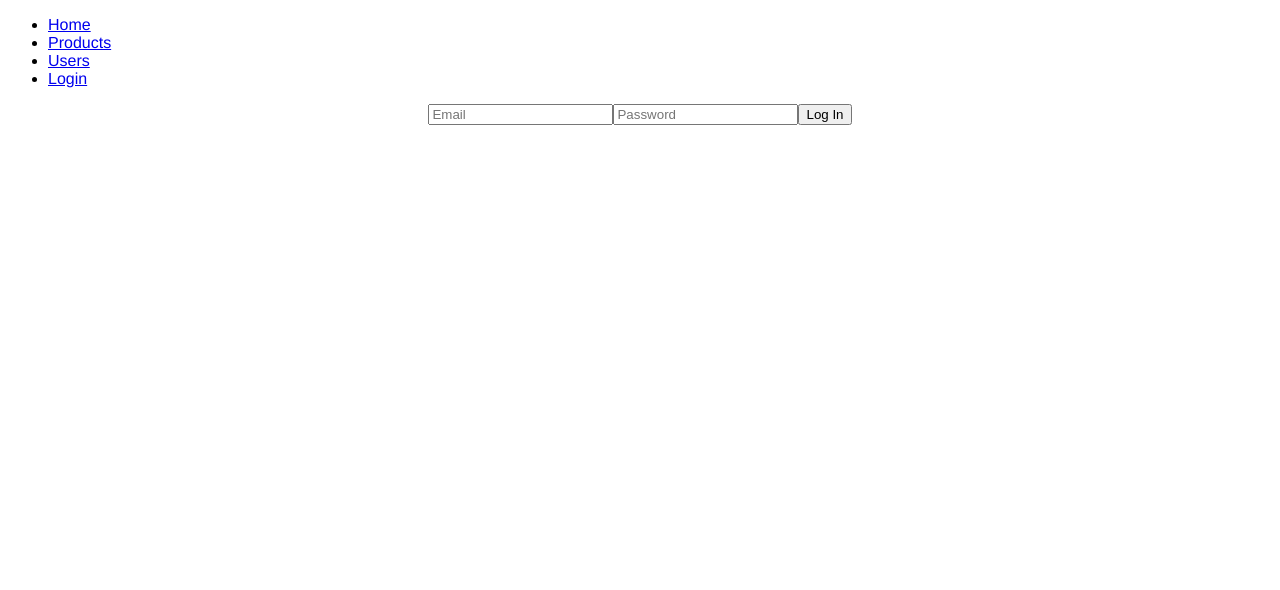
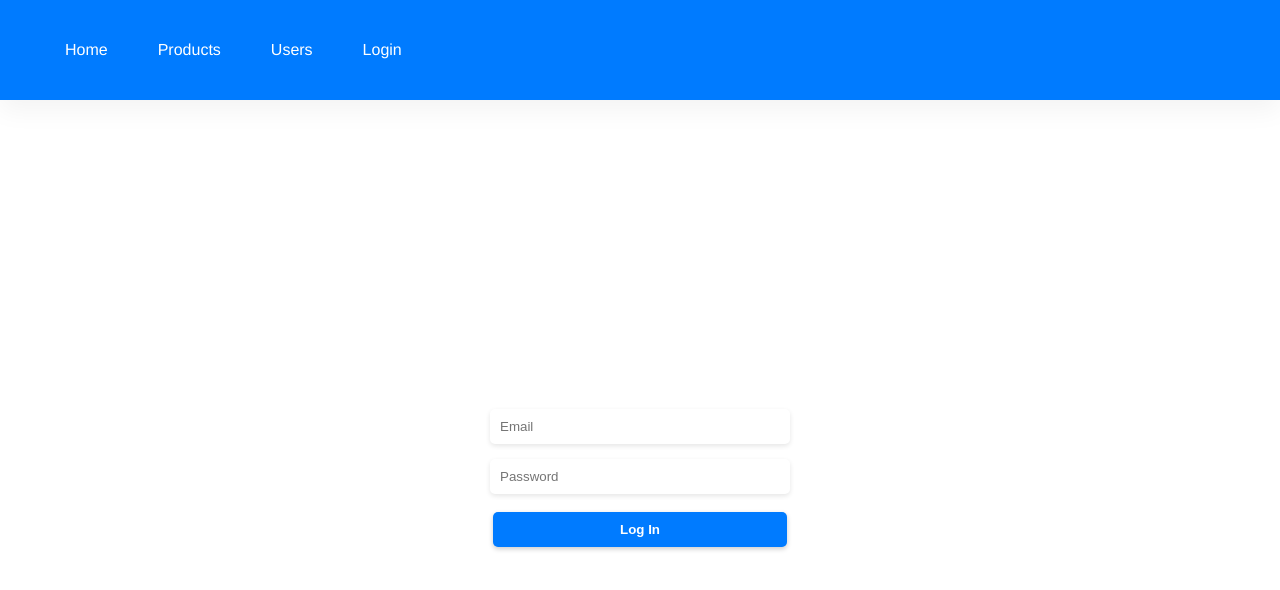
Before and after one commit to lst68868/ecommerce_react_frontend, a React (Create React App) app: page /login in a window 1280 px wide. Shown: the top 590 px of the page. Built offline with nearby package versions, Linux system fonts and the light colour scheme.

Commit message:
new styles

```diff
--- /dev/null
+++ b/src/components/App.css
@@ -0,0 +1,54 @@
+:root {
+    --primary-color: #414141;
+    --secondary-color: #6c6c6c;
+    --background-color: #ffffff;
+    --text-color: #000000;
+    --font-family: Helvetica, Arial, sans-serif;
+    --button-color: #007BFF;
+    --button-hover-color: #0056b3;
+}
+
+body {
+    font-family: var(--font-family);
+    margin: 0;
+    padding: 0;
+}
+
+button {
+    padding: 10px;
+    margin: 3px;
+    border: none;
+    border-radius: 5px;
+    background-color: var(--button-color);
+    color: var(--background-color);
+    cursor: pointer;
+    transition: background-color 0.3s ease, transform 0.3s ease;
+    border-radius: 5px;
+    font-weight: bold;
+    box-shadow: 0 2px 5px rgba(0,0,0,.2);
+}
+
+button:hover {
+    background-color: var(--button-hover-color);
+    transform: scale(1.05);
+}
+
+.logout-button {
+    background-color: #008CBA; /* Change this to whatever color you like */
+    color: white;
+    padding: 5px 10px;
+    margin: 0 10px;
+    border: none;
+    border-radius: 5px;
+    cursor: pointer;
+  }
+
+  .logout-button:hover {
+    background-color: #007B9A; /* A slightly darker shade for hover effect */
+  }
+
+  .navbar-container {
+    display: flex;
+    justify-content: space-between;
+    align-items: center;
+  }
--- a/src/components/App.js
+++ b/src/components/App.js
@@ -5,6 +5,7 @@ import NavBar from "./Nav/NavBar";
 import Home from "./Screens/Home";
 import UserLogin from "./Users/UserLogin";
 import AuthProvider from "../hooks/AuthContext";
+import "./App.css";
 
 function App() {
   const [loggedInUser, setLoggedInUser] = useState(() => {
@@ -24,13 +25,17 @@ function App() {
       <Router>
         <div>
           <div id="NavBar">
-            <NavBar />
+            <div className="navbar-container">
+              <NavBar />
+              {isUserLoggedIn ? (
+                <button className="logout-button" onClick={handleLogout}>
+                  Logout
+                </button>
+              ) : null}
+            </div>
           </div>
           <div id="home">
             {isUserLoggedIn ? <h1>Welcome {loggedInUser.firstName}</h1> : null}
-            {isUserLoggedIn ? (
-              <button onClick={handleLogout}>Logout</button>
-            ) : null}
             <Routes>
               <Route
                 path="/"
@@ -42,7 +47,6 @@ function App() {
                   )
                 }
               />
-
               <Route
                 path="/login"
                 element={
--- /dev/null
+++ b/src/components/Nav/NavBar.css
@@ -0,0 +1,41 @@
+#NavBar {
+    display: flex;
+    justify-content: space-between;
+    align-items: center;
+    padding: 20px 40px;
+    background-color: #007BFF; /* Modern blue */
+    color: var(--background-color);
+    box-shadow: 0px 10px 25px rgba(0, 0, 0, 0.05);
+    position: sticky;
+    top: 0;
+    z-index: 100;
+}
+
+
+#NavBar ul {
+    display: flex;
+    justify-content: space-between; /* or space-around */
+    list-style: none; /* remove the default bullet points */
+    padding: 0; /* remove padding */
+}
+
+
+
+#NavBar a {
+    color: var(--background-color);
+    display: flex;
+    text-decoration: none;
+    margin: 0 15px;
+    padding: 5px 10px;
+    transition: color 0.3s ease;
+    flex-direction: column;
+}
+
+#NavBar a:hover {
+    color: var(--button-hover-color);
+}
+
+/* Styling for active link */
+#NavBar a.active {
+    border-bottom: 2px solid var(--button-hover-color);
+}
--- a/src/components/Nav/NavBar.js
+++ b/src/components/Nav/NavBar.js
@@ -1,5 +1,6 @@
 import React from "react";
 import { Link } from "react-router-dom";
+import "./NavBar.css";
 
 function NavBar() {
   return (
--- a/src/components/Screens/Home.css
+++ b/src/components/Screens/Home.css
@@ -1,17 +1,3 @@
-:root {
-    --primary-color: #414141;
-    --secondary-color: #6c6c6c;
-    --background-color: #ffffff;
-    --text-color: #000000;
-    --font-family: Helvetica, Arial, sans-serif;
-    --button-color: #007BFF;
-    --button-hover-color: #0056b3;
-}
-
-body {
-    font-family: var(--font-family);
-}
-
 #home {
     display: flex;
     flex-wrap: wrap;
@@ -66,52 +52,3 @@ body {
     color: var(--secondary-color);
     margin-top: 5px;
 }
-
-.new-product {
-    background-color: var(--background-color);
-    padding: 10px;
-    text-align: center;
-    width: 80%;
-    margin: auto;
-    border-radius: 10px;
-    box-shadow: 0 4px 8px 0 rgba(0, 0, 0, 0.1);
-    transition: 0.3s;
-    color: var(--primary-color);
-}
-
-.new-product:hover {
-    box-shadow: 0 8px 16px 0 rgba(0, 0, 0, 0.1);
-}
-
-.new-product h2 {
-    margin-bottom: 20px;
-}
-
-.new-product form input {
-    width: 80%;
-    padding: 10px;
-    margin-bottom: 10px;
-    border: 1px solid var(--secondary-color);
-    border-radius: 5px;
-}
-
-.new-product form button,
-.product-actions button {
-    width: 50%;
-    padding: 10px;
-    margin-top: 10px;
-    background-color: var(--button-color);
-    color: var(--background-color);
-    border: none;
-    cursor: pointer;
-    transition: background-color 0.3s ease, transform 0.3s ease;
-    border-radius: 5px;
-    font-weight: bold;
-    box-shadow: 0 2px 5px rgba(0,0,0,.2);
-}
-
-.new-product form button:hover,
-.product-actions button:hover {
-    background-color: var(--button-hover-color);
-    transform: scale(1.05);
-}
--- a/src/components/Screens/Home.js
+++ b/src/components/Screens/Home.js
@@ -102,16 +102,6 @@ function Home({ loggedInUser }) {
           />
           <button onClick={handleGetOneProduct}>Search Product</button>
         </div>
-        <div id="create-product-container">
-          <form onSubmit={handleCreateProduct}>
-            <input type="text" name="title" placeholder="Title" />
-            <input type="text" name="image" placeholder="Image URL" />
-            <input type="number" name="price" placeholder="Price" />
-            <input type="text" name="description" placeholder="Description" />
-            <input type="text" name="category" placeholder="Category" />
-            <button type="submit">Add New Product</button>
-          </form>
-        </div>
       </div>
       {searchedProduct && (
         <div className="product" key={searchedProduct._id}>
@@ -199,9 +189,16 @@ function Home({ loggedInUser }) {
             </div>
           </div>
         ))}
-      {/* <div className="button-container">
-        <button onClick={handleCreateProduct}>Create New Product</button>
-      </div> */}
+      <div id="create-product-container">
+        <form onSubmit={handleCreateProduct}>
+          <input type="text" name="title" placeholder="Title" />
+          <input type="text" name="image" placeholder="Image URL" />
+          <input type="number" name="price" placeholder="Price" />
+          <input type="text" name="description" placeholder="Description" />
+          <input type="text" name="category" placeholder="Category" />
+          <button type="submit">Add New Product</button>
+        </form>
+      </div>
     </div>
   );
 }
--- /dev/null
+++ b/src/components/Users/UserLogin.css
@@ -0,0 +1,29 @@
+#login-form {
+    display: flex;
+    flex-direction: column;
+    align-items: center;
+    justify-content: center;
+    height: 100vh;
+    color: var(--text-color);
+    background-color: var(--background-color);
+}
+
+#login-form form {
+    display: flex;
+    flex-direction: column;
+    width: 300px;
+    gap: 15px;
+}
+
+#login-form form input {
+    padding: 10px;
+    border: none;
+    border-radius: 5px;
+    box-shadow: 0 2px 5px rgba(0,0,0,.1);
+    outline: none;
+}
+
+#login-form h1 {
+    margin-top: 20px;
+    color: var(--error-color);
+}
--- a/src/components/Users/UserLogin.js
+++ b/src/components/Users/UserLogin.js
@@ -1,5 +1,7 @@
 import React, { useContext } from "react";
 import { AuthContext } from "../../hooks/AuthContext";
+import "./UserLogin.css";
+
 function UserLogin() {
   const { handleLogin, loginMessage } = useContext(AuthContext);
 
```
